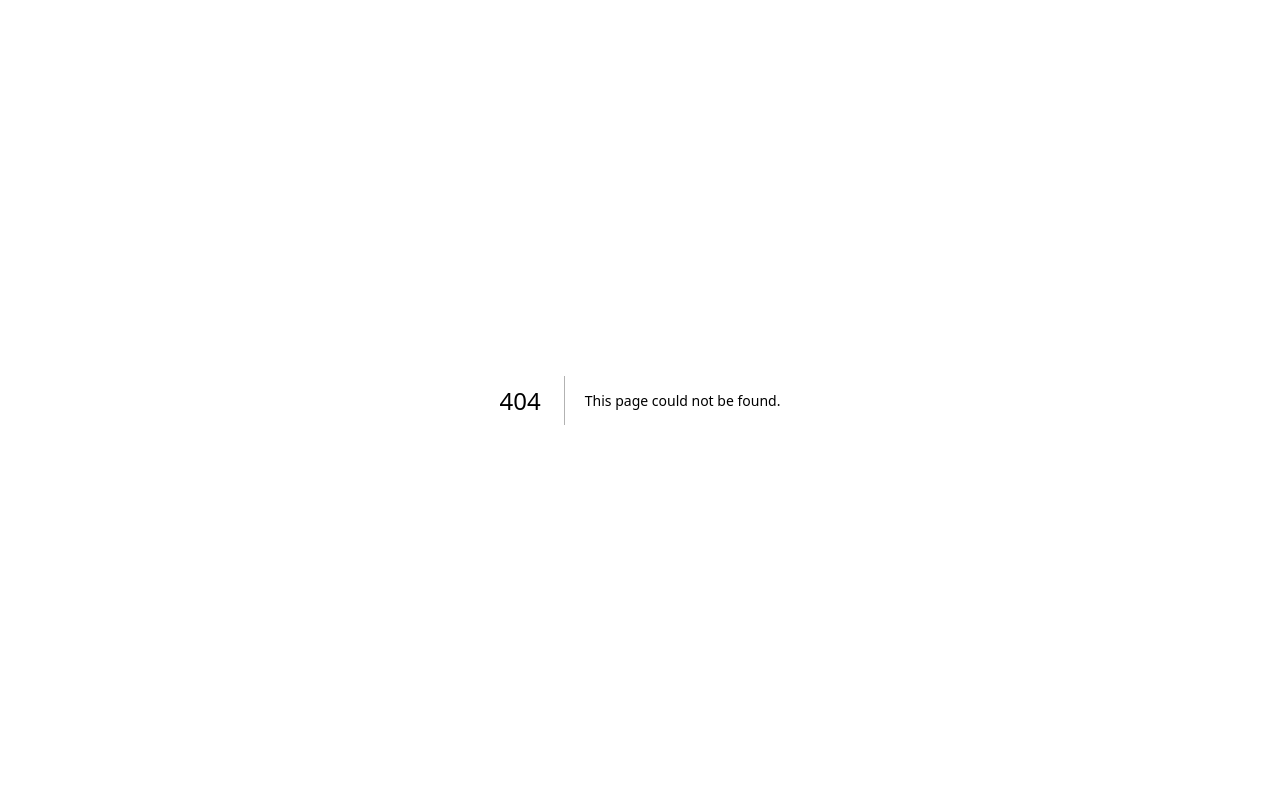
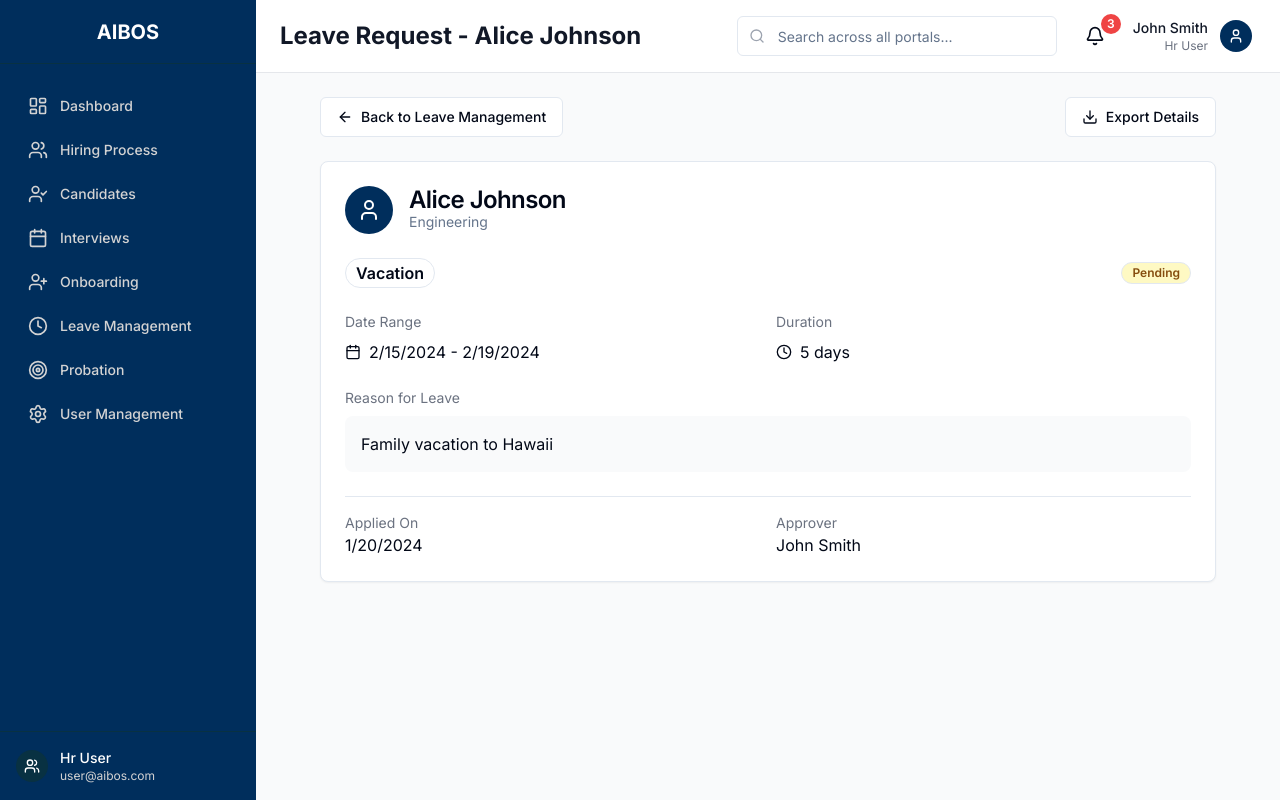
Before and after one commit to Landrian61/admin-portal-prototype, a Next.js app: page /hr/leave/1 in a window 1280 px wide. Before the commit this address had no page. Built offline with nearby package versions, Linux system fonts and the light colour scheme.

Commit message:
feat: implement leave details page with navigation and enhanced leave request display

```diff
--- /dev/null
+++ b/src/app/hr/leave/[id]/page.tsx
@@ -0,0 +1,123 @@
+"use client"
+
+import { useState, useEffect } from "react"
+import { useRouter } from "next/navigation"
+import { MainLayout } from "@/components/layout/main-layout"
+import { Card, CardContent, CardHeader, CardTitle, CardDescription } from "@/components/ui/card"
+import { Badge } from "@/components/ui/badge"
+import { Button } from "@/components/ui/button"
+import { ArrowLeft, Calendar, Clock, User, Download } from "lucide-react"
+import { leaveRequests } from "../page"
+import { use } from "react"
+
+const getStatusColor = (status: string) => {
+  const colors: { [key: string]: string } = {
+    "Pending": "bg-yellow-100 text-yellow-800",
+    "Approved": "bg-green-100 text-green-800",
+    "Rejected": "bg-red-100 text-red-800"
+  }
+  return colors[status] || "bg-gray-100 text-gray-800"
+}
+
+export default function LeaveDetailsPage({ params }: { params: Promise<{ id: string }> }) {
+  const router = useRouter()
+  const { id } = use(params)
+  const leaveRequest = leaveRequests.find(r => r.id === Number(id))
+
+  if (!leaveRequest) {
+    return (
+      <MainLayout userRole="hr" title="Leave Request Not Found">
+        <div className="text-center py-12">
+          <h2 className="text-2xl font-semibold mb-2">Leave request not found</h2>
+          <Button onClick={() => router.back()} size="lg">
+            <ArrowLeft className="w-4 h-4 mr-2" />
+            Go Back
+          </Button>
+        </div>
+      </MainLayout>
+    )
+  }
+
+  return (
+    <MainLayout userRole="hr" title={`Leave Request - ${leaveRequest.employeeName}`}>
+      <div className="max-w-4xl mx-auto space-y-6">
+        <div className="flex justify-between items-center">
+          <Button variant="outline" onClick={() => router.back()}>
+            <ArrowLeft className="w-4 h-4 mr-2" />
+            Back to Leave Management
+          </Button>
+          <Button variant="outline">
+            <Download className="w-4 h-4 mr-2" />
+            Export Details
+          </Button>
+        </div>
+
+        <Card>
+          <CardHeader>
+            <div className="flex items-center space-x-4">
+              <div className="w-12 h-12 bg-primary rounded-full flex items-center justify-center">
+                <User className="w-6 h-6 text-white" />
+              </div>
+              <div>
+                <CardTitle>{leaveRequest.employeeName}</CardTitle>
+                <CardDescription>{leaveRequest.department}</CardDescription>
+              </div>
+            </div>
+          </CardHeader>
+          <CardContent>
+            <div className="grid gap-6">
+              <div className="flex justify-between items-center">
+                <Badge variant="outline" className="text-base">
+                  {leaveRequest.leaveType}
+                </Badge>
+                <Badge variant="outline" className={getStatusColor(leaveRequest.status)}>
+                  {leaveRequest.status}
+                </Badge>
+              </div>
+
+              <div className="grid grid-cols-2 gap-4">
+                <div className="space-y-2">
+                  <div className="text-sm text-gray-500">Date Range</div>
+                  <div className="flex items-center">
+                    <Calendar className="w-4 h-4 mr-2" />
+                    {new Date(leaveRequest.startDate).toLocaleDateString()} - {new Date(leaveRequest.endDate).toLocaleDateString()}
+                  </div>
+                </div>
+                <div className="space-y-2">
+                  <div className="text-sm text-gray-500">Duration</div>
+                  <div className="flex items-center">
+                    <Clock className="w-4 h-4 mr-2" />
+                    {leaveRequest.days} days
+                  </div>
+                </div>
+              </div>
+
+              <div className="space-y-2">
+                <div className="text-sm text-gray-500">Reason for Leave</div>
+                <div className="p-4 bg-gray-50 rounded-lg">{leaveRequest.reason}</div>
+              </div>
+
+              {leaveRequest.rejectionReason && (
+                <div className="space-y-2">
+                  <div className="text-sm text-gray-500">Rejection Reason</div>
+                  <div className="p-4 bg-red-50 rounded-lg text-red-700">{leaveRequest.rejectionReason}</div>
+                </div>
+              )}
+
+              <div className="grid grid-cols-2 gap-4 pt-4 border-t">
+                <div>
+                  <div className="text-sm text-gray-500">Applied On</div>
+                  <div>{new Date(leaveRequest.appliedDate).toLocaleDateString()}</div>
+                </div>
+                <div>
+                  <div className="text-sm text-gray-500">Approver</div>
+                  <div>{leaveRequest.approver}</div>
+                </div>
+              </div>
+            </div>
+          </CardContent>
+        </Card>
+      </div>
+    </MainLayout>
+  )
+}
--- a/src/app/hr/leave/page.tsx
+++ b/src/app/hr/leave/page.tsx
@@ -1,13 +1,15 @@
 "use client"
 
+import { format, parseISO } from "date-fns"
 import { MainLayout } from "@/components/layout/main-layout"
 import { Card, CardContent, CardDescription, CardHeader, CardTitle } from "@/components/ui/card"
 import { Badge } from "@/components/ui/badge"
 import { Button } from "@/components/ui/button"
 import { Input } from "@/components/ui/input"
 import { Plus, Search, Filter, Calendar, Clock, User, CheckCircle, XCircle, AlertTriangle, Download } from "lucide-react"
+import { useRouter } from "next/navigation"
 
-const leaveRequests = [
+export const leaveRequests = [
 	{
 		id: 1,
 		employeeName: "Alice Johnson",
@@ -109,7 +111,17 @@ const getLeaveTypeColor = (type: string) => {
 	return colors[type] || "bg-gray-100 text-gray-800"
 }
 
+const formatDateString = (dateString: string) => {
+	try {
+		return format(parseISO(dateString), 'MMM dd, yyyy')
+	} catch (error) {
+		return dateString
+	}
+}
+
 export default function LeaveManagementPage() {
+	const router = useRouter()
+
 	return (
 		<MainLayout userRole="hr" title="Leave Management">
 			<div className="space-y-6">
@@ -170,7 +182,7 @@ export default function LeaveManagementPage() {
 											<div className="grid grid-cols-1 md:grid-cols-3 gap-4 mb-3">
 												<div className="flex items-center text-sm text-gray-600">
 													<Calendar className="w-4 h-4 mr-2" />
-                          {new Date(request.startDate).toLocaleDateString()} - {new Date(request.endDate).toLocaleDateString()}
+													{formatDateString(request.startDate)} - {formatDateString(request.endDate)}
 												</div>
 												<div className="flex items-center text-sm text-gray-600">
 													<Clock className="w-4 h-4 mr-2" />
@@ -192,7 +204,7 @@ export default function LeaveManagementPage() {
 											)}
 
 											<p className="text-xs text-gray-500">
-                        Applied on {new Date(request.appliedDate).toLocaleDateString()} • Approver: {request.approver}
+												Applied on {formatDateString(request.appliedDate)} • Approver: {request.approver}
 											</p>
 										</div>
 
@@ -209,7 +221,11 @@ export default function LeaveManagementPage() {
 													</Button>
 												</>
 											)}
-                      <Button size="sm" variant="outline">
+											<Button
+												size="sm"
+												variant="outline"
+												onClick={() => router.push(`/hr/leave/${request.id}`)}
+											>
 												View Details
 											</Button>
 										</div>
```
Lines whose indentation alone changed are shown as unchanged.
